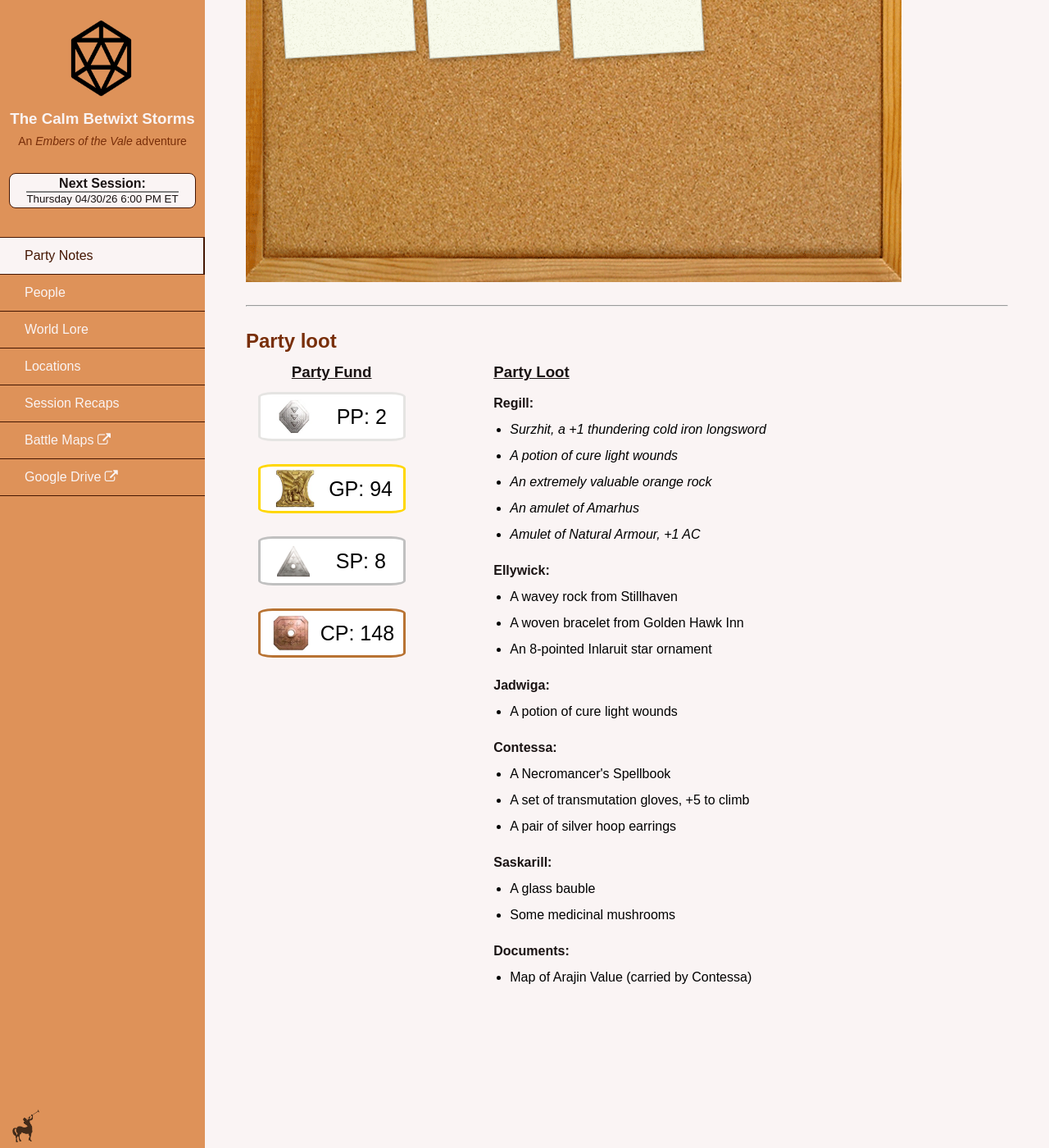
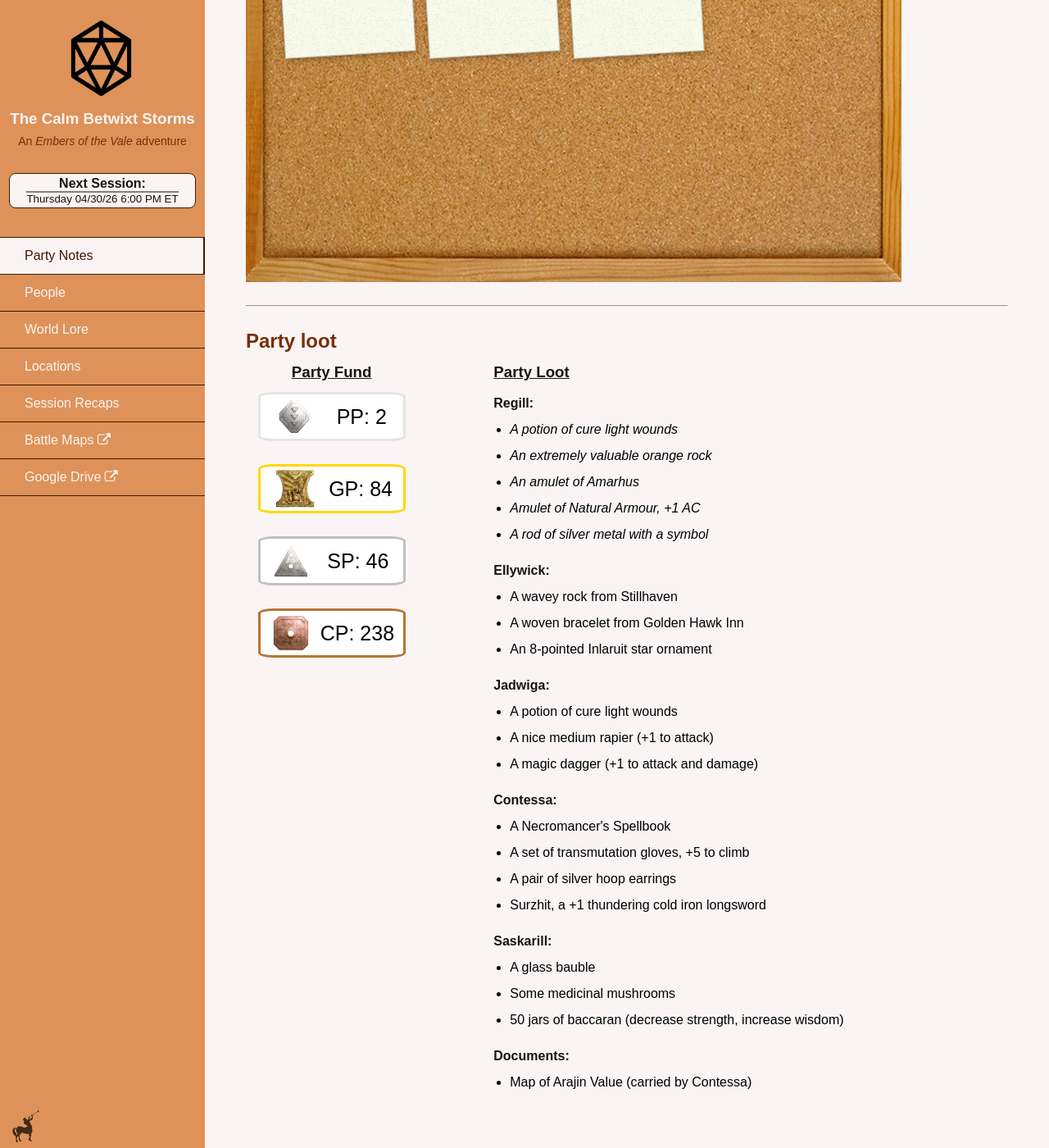
Before and after one commit to lambdr/calm_betwixt_storms, a Jekyll site: the page built from index.md, in a window 1280 px wide and 1400 px high, scrolled down 412 px. Shown: the whole window at 82% size. Built offline with Jekyll 4.4.1, drawn with Linux system fonts in a browser that asks for light colours.

Commit message:
Update party_info.yml

```diff
--- a/_data/party_info.yml
+++ b/_data/party_info.yml
@@ -4,16 +4,16 @@ quests:
   - description: Have an existential crashout (Ellywick)
 
 pp: 2
-gp: 94
-sp: 8
-cp: 148
+gp: 84
+sp: 46
+cp: 238
 
 Regill:
-  - name: Surzhit, a +1 thundering cold iron longsword
   - name: A potion of cure light wounds
   - name: An extremely valuable orange rock
   - name: An amulet of Amarhus
   - name: Amulet of Natural Armour, +1 AC
+  - name: A rod of silver metal with a symbol
 
 Ellywick:
   - name: A wavey rock from Stillhaven
@@ -22,15 +22,19 @@ Ellywick:
 
 Jadwiga:
   - name: A potion of cure light wounds
+  - name: A nice medium rapier (+1 to attack)
+  - name: A magic dagger (+1 to attack and damage)
 
 Contessa:
   - name: A Necromancer's Spellbook
   - name: A set of transmutation gloves, +5 to climb
   - name: A pair of silver hoop earrings
+  - name: Surzhit, a +1 thundering cold iron longsword
 
 Saskarill:
   - name: A glass bauble
   - name: Some medicinal mushrooms
+  - name: 50 jars of baccaran (decrease strength, increase wisdom)
 
 documents:
   - name: Map of Arajin Value
```
